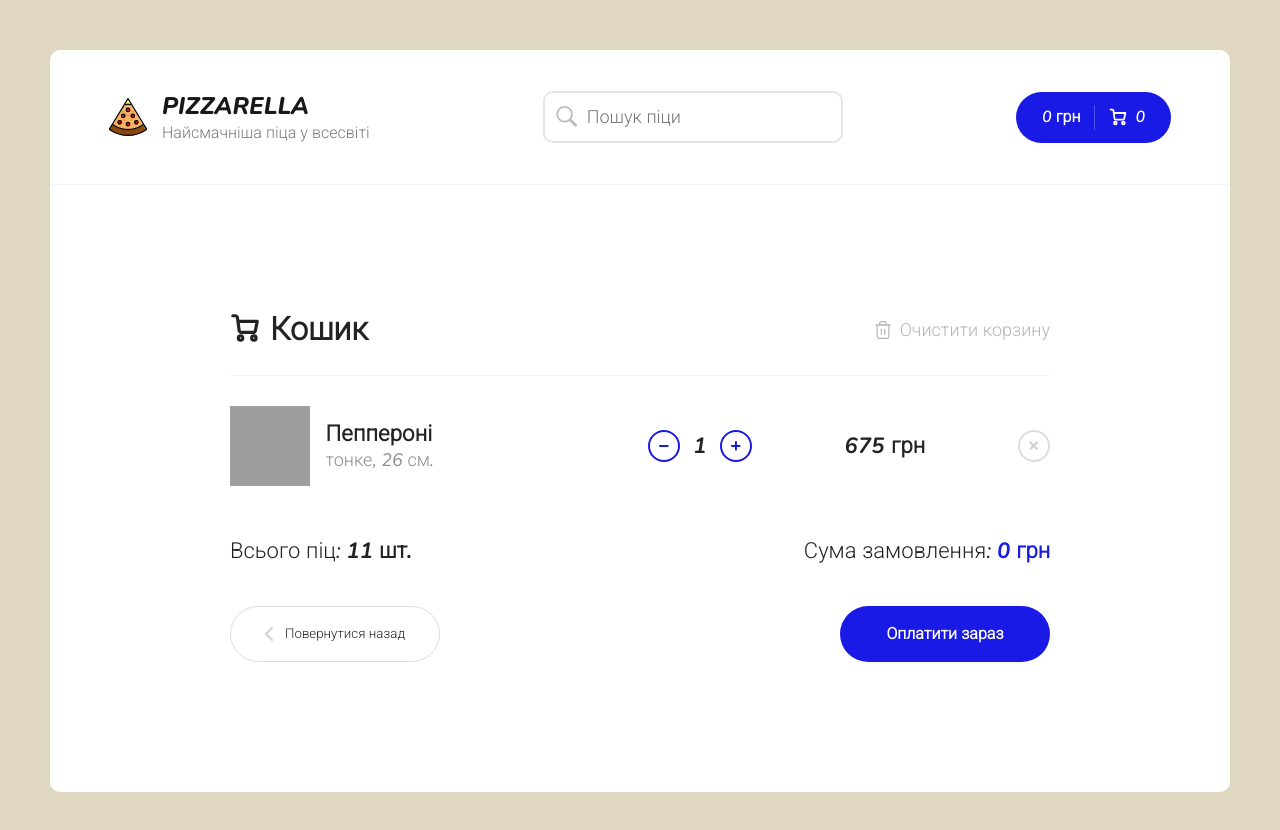
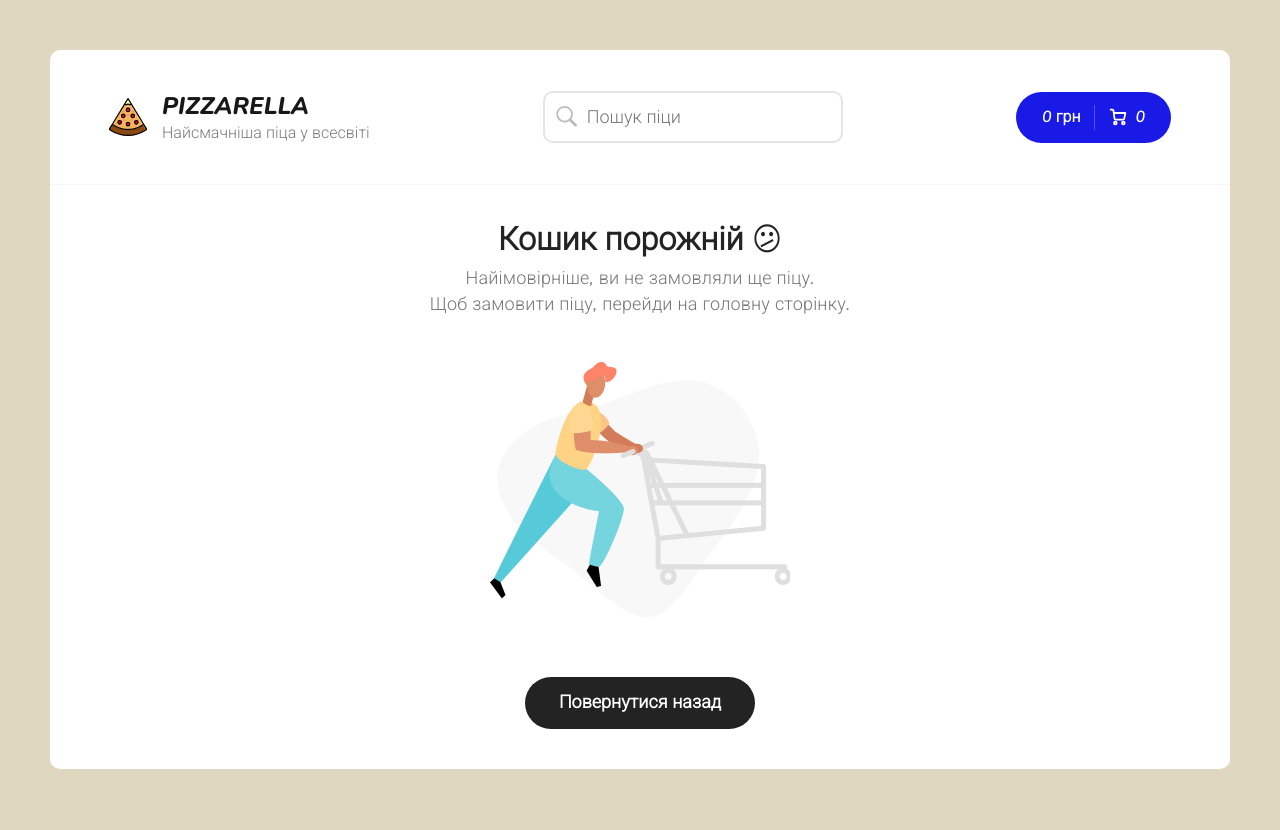
Before and after one commit to mryevhenii07/pizza-rello, a React (Create React App) app: page /cart in a window 1280 px wide. Shown: the top 830 px of the page. Built offline with nearby package versions, Linux system fonts and the light colour scheme; grey boxes are pictures that could not be loaded.

Commit message:
added cartEmpty and logig cartItem

```diff
--- /dev/null
+++ b/src/components/CartEmpty/CartEmpty.tsx
@@ -0,0 +1,22 @@
+import React from 'react'
+import {Link} from 'react-router-dom'
+
+import emptyImg from '../../assets/images/empty-cart.png'
+
+const CartEmpty = () => {
+  return (
+    <>
+      <div className="cart cart--empty">
+        <h2>Кошик порожній <span>😕</span></h2>
+        <p>Найімовірніше, ви не замовляли ще піцу.
+            <br/>Щоб замовити піцу, перейди на головну сторінку.</p>
+            <img src={emptyImg} alt="Empty cart"/>
+            <Link to="/pizzarello" className="button button--black" >
+             <span>Повернутися назад</span>
+            </Link>
+                </div>
+    </>
+  )
+}
+
+export default CartEmpty
--- /dev/null
+++ b/src/components/CartItem/CartItem.tsx
@@ -0,0 +1,79 @@
+import React from 'react'
+import {  useDispatch } from 'react-redux'
+import { addItem,decrementItem,removeItem} from 'redux/slices/cartSlice';
+
+interface CartItemProps  {
+    id: string;
+    title: string;
+    type: string;
+    size: number;
+    price: number;
+    count: number;
+    imageUrl: string;
+  };
+
+const CartItem:React.FC<CartItemProps> = ({title,count,price,id,imageUrl,type,size}) => {
+const dispatch = useDispatch()
+
+const handelClickPlus = ()=>{
+    dispatch(addItem({
+        id
+    }))
+}
+const handelClickMinus = ()=>{
+    dispatch(decrementItem(id))
+}
+
+const handleRemovePizza =()=>{
+    if(window.confirm("Ви впевнені, що хочете видалити?")){
+          dispatch(removeItem(id))
+    }
+}
+
+
+  return (
+<div className="content__items">
+    <div className="cart__item">
+        <div className="cart__item-img">
+    <img className="pizza-block__image" src={imageUrl} alt="Pizza"/>
+        </div>
+    <div className="cart__item-info">
+    <h3>{title}</h3>
+        <p>{type}, {size} см.</p>
+            </div>
+        <div className="cart__item-count">
+
+                <button onClick={handelClickMinus}  className="button button--outline button--circle cart__item-count-minus">
+            <svg width="10" height="10" viewBox="0 0 10 10" fill="none" xmlns="http://www.w3.org/2000/svg">
+                <path d="M5.92001 3.84V5.76V8.64C5.92001 9.17016 5.49017 9.6 4.96001 9.6C4.42985 9.6 4.00001 9.17016 4.00001 8.64L4 5.76L4.00001 3.84V0.96C4.00001 0.42984 4.42985 0 4.96001 0C5.49017 0 5.92001 0.42984 5.92001 0.96V3.84Z" fill="#EB5A1E"></path>
+                <path d="M5.75998 5.92001L3.83998 5.92001L0.959977 5.92001C0.429817 5.92001 -2.29533e-05 5.49017 -2.29301e-05 4.96001C-2.2907e-05 4.42985 0.429817 4.00001 0.959977 4.00001L3.83998 4L5.75998 4.00001L8.63998 4.00001C9.17014 4.00001 9.59998 4.42985 9.59998 4.96001C9.59998 5.49017 9.17014 5.92001 8.63998 5.92001L5.75998 5.92001Z" fill="#EB5A1E"></path>
+            </svg>
+                </button>
+
+                <b>{count}</b>
+
+                <button onClick={handelClickPlus} className="button button--outline button--circle cart__item-count-plus">
+            <svg width="10" height="10" viewBox="0 0 10 10" fill="none" xmlns="http://www.w3.org/2000/svg">
+                <path d="M5.92001 3.84V5.76V8.64C5.92001 9.17016 5.49017 9.6 4.96001 9.6C4.42985 9.6 4.00001 9.17016 4.00001 8.64L4 5.76L4.00001 3.84V0.96C4.00001 0.42984 4.42985 0 4.96001 0C5.49017 0 5.92001 0.42984 5.92001 0.96V3.84Z" fill="#EB5A1E"></path>
+                <path d="M5.75998 5.92001L3.83998 5.92001L0.959977 5.92001C0.429817 5.92001 -2.29533e-05 5.49017 -2.29301e-05 4.96001C-2.2907e-05 4.42985 0.429817 4.00001 0.959977 4.00001L3.83998 4L5.75998 4.00001L8.63998 4.00001C9.17014 4.00001 9.59998 4.42985 9.59998 4.96001C9.59998 5.49017 9.17014 5.92001 8.63998 5.92001L5.75998 5.92001Z" fill="#EB5A1E"></path>
+            </svg>
+                </button>
+
+                    </div>
+                        <div className="cart__item-price">
+                    <b>{count * price} грн</b>
+                </div>
+            <div className="cart__item-remove">
+                <button onClick={handleRemovePizza} className="button button--outline button--circle">
+                    <svg width="10" height="10" viewBox="0 0 10 10" fill="none" xmlns="http://www.w3.org/2000/svg">
+                        <path d="M5.92001 3.84V5.76V8.64C5.92001 9.17016 5.49017 9.6 4.96001 9.6C4.42985 9.6 4.00001 9.17016 4.00001 8.64L4 5.76L4.00001 3.84V0.96C4.00001 0.42984 4.42985 0 4.96001 0C5.49017 0 5.92001 0.42984 5.92001 0.96V3.84Z" fill="#EB5A1E"></path>
+                        <path d="M5.75998 5.92001L3.83998 5.92001L0.959977 5.92001C0.429817 5.92001 -2.29533e-05 5.49017 -2.29301e-05 4.96001C-2.2907e-05 4.42985 0.429817 4.00001 0.959977 4.00001L3.83998 4L5.75998 4.00001L8.63998 4.00001C9.17014 4.00001 9.59998 4.42985 9.59998 4.96001C9.59998 5.49017 9.17014 5.92001 8.63998 5.92001L5.75998 5.92001Z" fill="#EB5A1E"></path>
+                    </svg>
+                </button>
+            </div>
+        </div>
+    </div>
+  )
+}
+
+export default CartItem
--- a/src/components/Header.tsx
+++ b/src/components/Header.tsx
@@ -13,8 +13,9 @@ interface Props {
 const Header: React.FC<Props> = ({ searchValue, setSearchValue }) => {
 
 const {totalPrice,items}= useSelector((state:any)=> state.cart)
+const totalCount = items.reduce((sum:any,obj:any) =>sum + obj.count,0)
 
-console.log(totalPrice);
+console.log(totalCount);
     return (
         <div className="header">
             <div className="container">
@@ -61,7 +62,7 @@ console.log(totalPrice);
                                 strokeLinejoin="round"
                             />
                         </svg>
-                        <span>{items.length}</span>
+                        <span>{totalCount}</span>
                     </Link>
                 </div>
             </div>
--- a/src/pages/Cart.tsx
+++ b/src/pages/Cart.tsx
@@ -1,13 +1,30 @@
 
 import React from 'react'
 import { Link } from 'react-router-dom'
-import { useSelector, useDispatch } from 'react-redux'
+import { useSelector,useDispatch } from 'react-redux'
+import {clearItems} from '../redux/slices/cartSlice'
+
+import CartItem from '../components/CartItem/CartItem'
+import CartEmpty from '../components/CartEmpty/CartEmpty'
 
 
 const Cart = () => {
-    const {totalPrice}=useSelector((state:any) => state.cart)
+const dispatch = useDispatch()
+    const {totalPrice,items}=useSelector((state:any) => state.cart)
+    const totalCount = items.reduce((sum:number,obj:any)=> obj.count + sum,0)
+    // const cartItem = useSelector((state:any) => state.cart.items.find((obj:any) => obj.id === id))
 
+    const handleClearItem =()=>{
+        if(window.confirm("Ви впевнені, що хочете видалити?")){
+            dispatch(clearItems())
+
+        }
+    }
+    if(!totalPrice){
+     return  <CartEmpty/>
+    }
     return (
+
         <div className="container">
             <div className="container container--cart">
                 <div className="cart">
@@ -40,7 +57,7 @@ const Cart = () => {
                             </svg>
                             Кошик
                         </h2>
-                        <div className="cart__clear">
+                        <div onClick={handleClearItem} className="cart__clear">
                             <svg
                                 width="20"
                                 height="20"
@@ -73,54 +90,18 @@ const Cart = () => {
                                     strokeLinejoin="round"></path>
                             </svg>
 
-                            <span>Очистити корзину</span>
+                            <span >Очистити корзину</span>
                         </div>
                     </div>
                     <div className="content__items">
-                        {/* {items.map((item: any) => (
-                        <CartItem key={item.id} {...item} />
-                    ))} */}
-                          <div className="content__items">
-                                    <div className="cart__item">
-                                        <div className="cart__item-img">
-                                            <img className="pizza-block__image" src="https://dodopizza.azureedge.net/static/Img/Products/Pizza/ru-RU/d2e337e9-e07a-4199-9cc1-501cc44cb8f8.jpg" alt="Pizza"/>
-                                                </div>
-                                                <div className="cart__item-info">
-                                                    <h3>Пеппероні</h3>
-                                                    <p>тонке, 26 см.</p>
-                                                    </div>
-                                                    <div className="cart__item-count"><button  className="button button--outline button--circle cart__item-count-minus">
-                                                        <svg width="10" height="10" viewBox="0 0 10 10" fill="none" xmlns="http://www.w3.org/2000/svg">
-                                                            <path d="M5.92001 3.84V5.76V8.64C5.92001 9.17016 5.49017 9.6 4.96001 9.6C4.42985 9.6 4.00001 9.17016 4.00001 8.64L4 5.76L4.00001 3.84V0.96C4.00001 0.42984 4.42985 0 4.96001 0C5.49017 0 5.92001 0.42984 5.92001 0.96V3.84Z" fill="#EB5A1E"></path>
-                                                            <path d="M5.75998 5.92001L3.83998 5.92001L0.959977 5.92001C0.429817 5.92001 -2.29533e-05 5.49017 -2.29301e-05 4.96001C-2.2907e-05 4.42985 0.429817 4.00001 0.959977 4.00001L3.83998 4L5.75998 4.00001L8.63998 4.00001C9.17014 4.00001 9.59998 4.42985 9.59998 4.96001C9.59998 5.49017 9.17014 5.92001 8.63998 5.92001L5.75998 5.92001Z" fill="#EB5A1E"></path>
-                                                            </svg>
-                                                            </button><b>1</b><button className="button button--outline button--circle cart__item-count-plus">
-                                                                <svg width="10" height="10" viewBox="0 0 10 10" fill="none" xmlns="http://www.w3.org/2000/svg">
-                                                                    <path d="M5.92001 3.84V5.76V8.64C5.92001 9.17016 5.49017 9.6 4.96001 9.6C4.42985 9.6 4.00001 9.17016 4.00001 8.64L4 5.76L4.00001 3.84V0.96C4.00001 0.42984 4.42985 0 4.96001 0C5.49017 0 5.92001 0.42984 5.92001 0.96V3.84Z" fill="#EB5A1E"></path>
-                                                                    <path d="M5.75998 5.92001L3.83998 5.92001L0.959977 5.92001C0.429817 5.92001 -2.29533e-05 5.49017 -2.29301e-05 4.96001C-2.2907e-05 4.42985 0.429817 4.00001 0.959977 4.00001L3.83998 4L5.75998 4.00001L8.63998 4.00001C9.17014 4.00001 9.59998 4.42985 9.59998 4.96001C9.59998 5.49017 9.17014 5.92001 8.63998 5.92001L5.75998 5.92001Z" fill="#EB5A1E"></path>
-                                                                    </svg>
-                                                                    </button>
-                                                                    </div>
-                                                                    <div className="cart__item-price">
-                                                                        <b>675 грн</b>
-                                                                        </div>
-                                                                        <div className="cart__item-remove">
-                                                                            <div className="button button--outline button--circle">
-                                                                                <svg width="10" height="10" viewBox="0 0 10 10" fill="none" xmlns="http://www.w3.org/2000/svg">
-                                                                                    <path d="M5.92001 3.84V5.76V8.64C5.92001 9.17016 5.49017 9.6 4.96001 9.6C4.42985 9.6 4.00001 9.17016 4.00001 8.64L4 5.76L4.00001 3.84V0.96C4.00001 0.42984 4.42985 0 4.96001 0C5.49017 0 5.92001 0.42984 5.92001 0.96V3.84Z" fill="#EB5A1E"></path>
-                                                                                    <path d="M5.75998 5.92001L3.83998 5.92001L0.959977 5.92001C0.429817 5.92001 -2.29533e-05 5.49017 -2.29301e-05 4.96001C-2.2907e-05 4.42985 0.429817 4.00001 0.959977 4.00001L3.83998 4L5.75998 4.00001L8.63998 4.00001C9.17014 4.00001 9.59998 4.42985 9.59998 4.96001C9.59998 5.49017 9.17014 5.92001 8.63998 5.92001L5.75998 5.92001Z" fill="#EB5A1E"></path>
-                                                                                    </svg>
-                                                                                    </div>
-                                                                                    </div>
-                                                                                    </div>
-                                                                                    </div>
-
+                        {items.map((item: any) => (<CartItem {...item} key={item.id}/>
+                    ))}
                     </div>
                     <div className="cart__bottom">
                         <div className="cart__bottom-details">
                             <span>
                                 {' '}
-                                Всього піц: <b>11 шт.</b>{' '}
+                                Всього піц: <b>{totalCount} шт.</b>{' '}
                             </span>
                             <span>
                                 {' '}
```
Also changed, not shown: src/components/Pizza/Pizza.tsx (+14 -11 lines), src/redux/slices/cartSlice.tsx (+19 -6 lines), src/assets/images/empty-cart.png (added).
